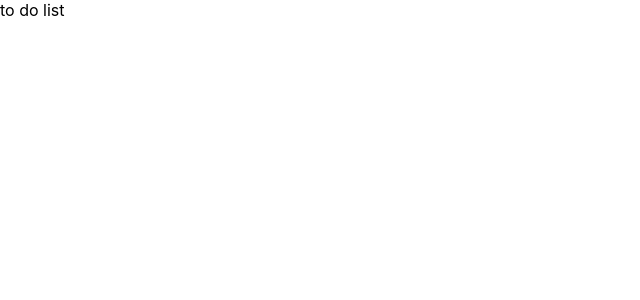
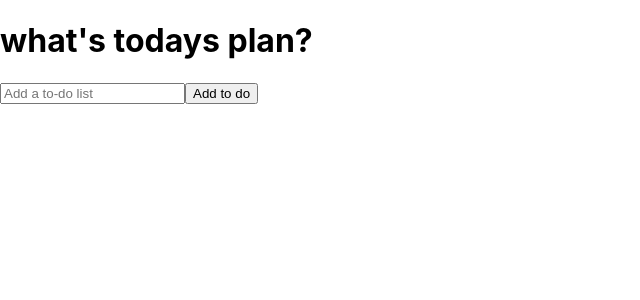
Before and after one commit to manzim/todolist, a React (Create React App) app in the folder todo-list-using-hooks/: page / in a window 1280 px wide. Shown: the top 300 px of the page, without its empty margins (0-640 px from the left). Built offline with nearby package versions, Linux system fonts and the light colour scheme.

Commit message:
input box placed

```diff
--- a/todo-list-using-hooks/src/App.js
+++ b/todo-list-using-hooks/src/App.js
@@ -1,9 +1,11 @@
 import React from 'react';
+import TodoForm from './components/TodoForm';
+import TodoList from './components/TodoList';
 
 function App() {
   return (
     <div className="App">
-      to do list
+      <TodoList />
     </div>
   );
 }
--- /dev/null
+++ b/todo-list-using-hooks/src/components/TodoForm.js
@@ -0,0 +1,39 @@
+import React, { useState } from 'react'
+
+function TodoForm(props) {
+
+    const [input, setInput] = useState('');
+
+    const handleChange = e => {
+        setInput(e.target.value);
+    };
+
+    const handleSubmit = e => {
+        e.preventDefault();
+
+        props.onSubmit({
+            id: Math.floor(Math.random() * 10000),
+            text: input
+        });
+        setInput('');
+    };
+
+    return (
+        <div>
+            <form className="to-do" onSubmit={handleSubmit}>
+                <input
+                    type="text"
+                    placeholder="Add a to-do list"
+                    value={input}
+                    name="text"
+                    className="todo-input"
+                    onChange={handleChange}
+                />
+                <button onClick={handleSubmit}> Add to do </button>
+
+            </form>
+        </div>
+    )
+}
+
+export default TodoForm
--- /dev/null
+++ b/todo-list-using-hooks/src/components/TodoList.js
@@ -0,0 +1,27 @@
+import React, { useState } from 'react'
+import TodoForm from './TodoForm.js'
+
+function TodoList() {
+
+    const [todos, setTodos] = useState([]);
+
+    const addTodo = todo => {
+        if (!todo.text || /^\s*$/.test(todo.text)) {
+            return;
+        }
+
+        const newTodos = [todo, ...todos];
+
+        setTodos(newTodos);
+        console.log(...todos);
+    };
+
+    return (
+        <div>
+            <h1>what's todays plan?</h1>
+            <TodoForm onSubmit={addTodo} />
+        </div>
+    )
+}
+
+export default TodoList
```
Also changed, not shown: todo-list-using-hooks/src/components/Todo.js (added).
